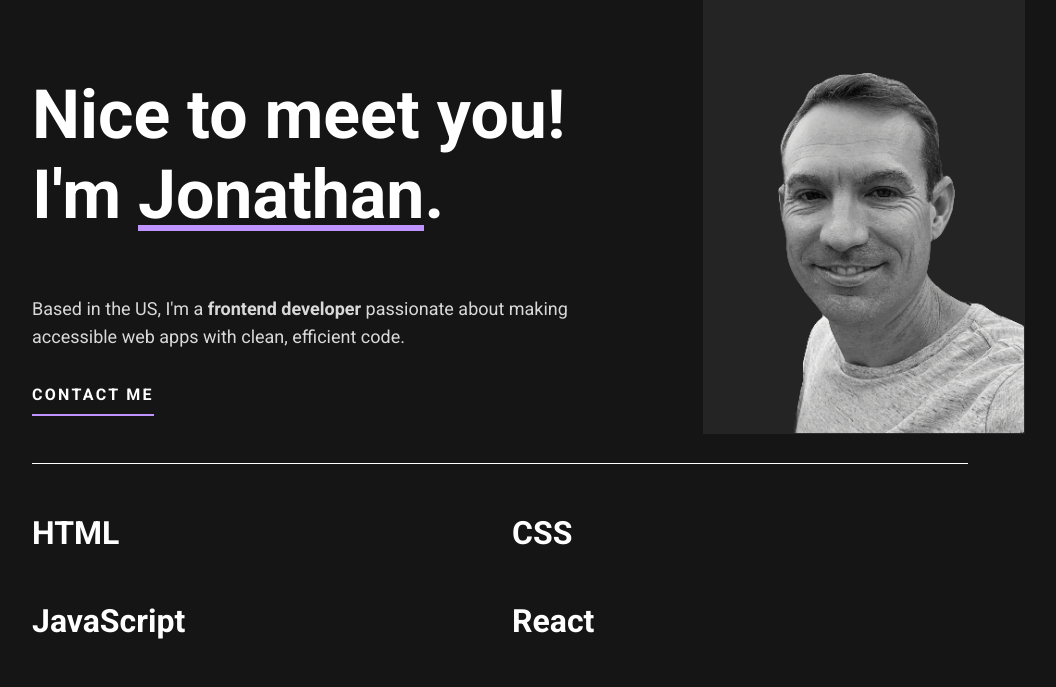
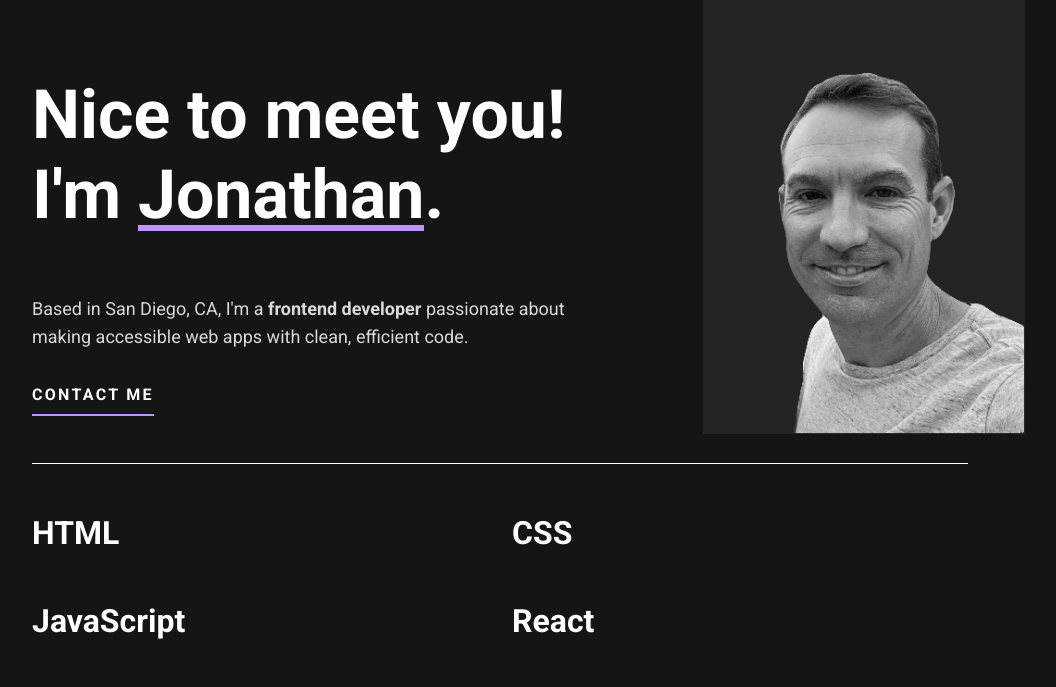
Before and after one commit to corjon/portfolio, a plain HTML site: page index.html in a window 1280 px wide. Shown: the part 83-770 px from the top of the page, without its empty margins (140-1196 px from the left). Drawn offline with nearby package versions, Linux system fonts and the light colour scheme.

Commit message:
Change about text

```diff
--- a/index.html
+++ b/index.html
@@ -35,7 +35,7 @@
       <img src="assets/profile-mobile.PNG" alt="profile photo">
       <div>
         <p class="greeting">Nice to meet you! I'm <span>Jonathan</span>.</p>
-        <p class="grey-text about">Based in the US, I'm a <span>frontend developer</span> passionate about making accessible web apps with clean, efficient code.</p>
+        <p class="grey-text about">Based in San Diego, CA, I'm a <span>frontend developer</span> passionate about making accessible web apps with clean, efficient code.</p>
         <a href="#contact">Contact Me</a>
       </div>
     </div>
```
